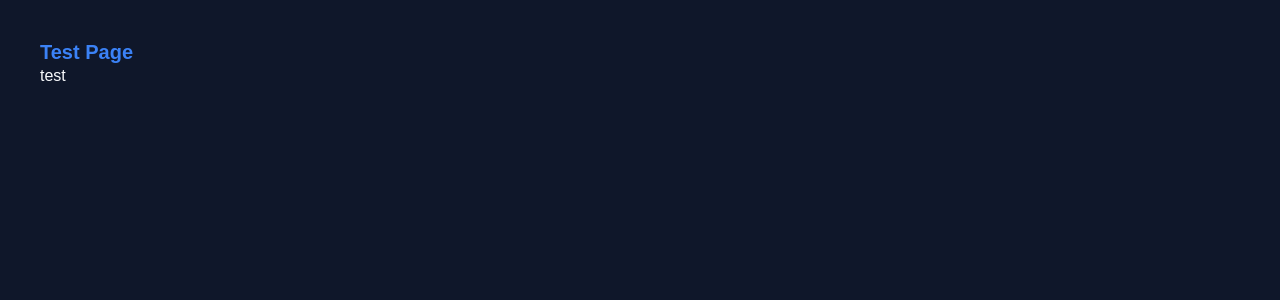
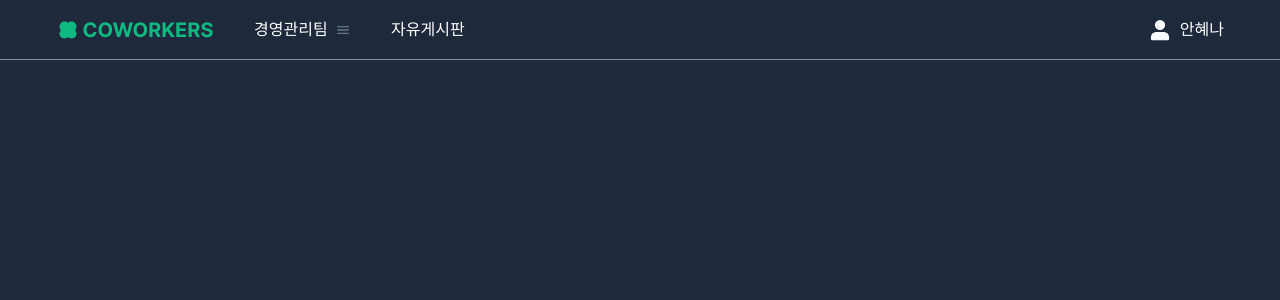
Before and after one commit to ozen0718/coworkers, a Next.js app: page / in a window 1280 px wide. Shown: the top 300 px of the page. Built offline with nearby package versions, Linux system fonts and the light colour scheme.

Commit message:
[Refator] 패스네임으로 헤더관리

```diff
--- a/src/app/page.tsx
+++ b/src/app/page.tsx
@@ -1,8 +1,37 @@
-export default function Home() {
+'use client';
+
+import React, { useState } from 'react';
+import SideMenu from '@/components/layout/Gnb/SideMenu';
+import Header from '@/components/layout/Gnb/Header';
+import { HeaderProvider } from '@/components/layout/Gnb/HeaderContext';
+
+const USER_DATA = {
+  name: '안혜나',
+  teams: [
+    { id: 1, name: '경영관리팀' },
+    { id: 2, name: '프로젝트팀' },
+  ],
+};
+
+function PageContent() {
+  const [isSideMenuOpen, setIsSideMenuOpen] = useState(false);
+
   return (
-    <div className="bg-bg300 min-h-screen p-10">
-      <h1 className="text-xl-semibold text-blue">Test Page</h1>
-      <span>test</span>
+    <div className="bg-bg200 min-h-screen text-white">
+      <Header onOpenSideMenu={() => setIsSideMenuOpen(true)} />
+      <SideMenu
+        teams={USER_DATA.teams}
+        isOpen={isSideMenuOpen}
+        onClose={() => setIsSideMenuOpen(false)}
+      />
     </div>
   );
 }
+
+export default function TestPage() {
+  return (
+    <HeaderProvider>
+      <PageContent />
+    </HeaderProvider>
+  );
+}
--- a/src/components/layout/Gnb/HeaderContext.tsx
+++ b/src/components/layout/Gnb/HeaderContext.tsx
@@ -1,50 +1,32 @@
 'use client';
 
-import { createContext, useContext, useState, ReactNode } from 'react';
+import { createContext, useContext, ReactNode } from 'react';
+import { usePathname } from 'next/navigation';
+import { HEADER_VISIBILITY_CONFIG } from './Headerconfig';
+
 interface HeaderState {
   showTeamSelector: boolean;
   showFreeBoardLink: boolean;
   showProfile: boolean;
 }
 
-interface HeaderContextType extends HeaderState {
-  setHeaderState: (newState: Partial<HeaderState>) => void;
-  resetHeaderState: () => void;
-}
-
-const defaultState: HeaderContextType = {
+const defaultState: HeaderState = {
   showTeamSelector: false,
   showFreeBoardLink: false,
   showProfile: false,
-  setHeaderState: () => {},
-  resetHeaderState: () => {},
 };
 
-const HeaderContext = createContext<HeaderContextType>(defaultState);
+const HeaderContext = createContext<HeaderState>(defaultState);
+
 export const useHeader = () => useContext(HeaderContext);
 
 export function HeaderProvider({ children }: { children: ReactNode }) {
-  const [state, setState] = useState<HeaderState>({
-    showTeamSelector: false,
-    showFreeBoardLink: false,
-    showProfile: false,
-  });
+  const pathname = usePathname();
 
-  const setHeaderState = (newState: Partial<HeaderState>) => {
-    setState((prev) => ({ ...prev, ...newState }));
+  const visibility: HeaderState = {
+    ...defaultState,
+    ...HEADER_VISIBILITY_CONFIG[pathname],
   };
 
-  const resetHeaderState = () => {
-    setState({
-      showTeamSelector: false,
-      showFreeBoardLink: false,
-      showProfile: false,
-    });
-  };
-
-  return (
-    <HeaderContext.Provider value={{ ...state, setHeaderState, resetHeaderState }}>
-      {children}
-    </HeaderContext.Provider>
-  );
+  return <HeaderContext.Provider value={visibility}>{children}</HeaderContext.Provider>;
 }
--- /dev/null
+++ b/src/components/layout/Gnb/Headerconfig.ts
@@ -0,0 +1,11 @@
+export const HEADER_VISIBILITY_CONFIG: Record<
+  string,
+  { showTeamSelector?: boolean; showFreeBoardLink?: boolean; showProfile?: boolean }
+> = {
+  '/': {
+    //랜딩 페이지
+    showTeamSelector: true,
+    showFreeBoardLink: true,
+    showProfile: true,
+  },
+};
```
